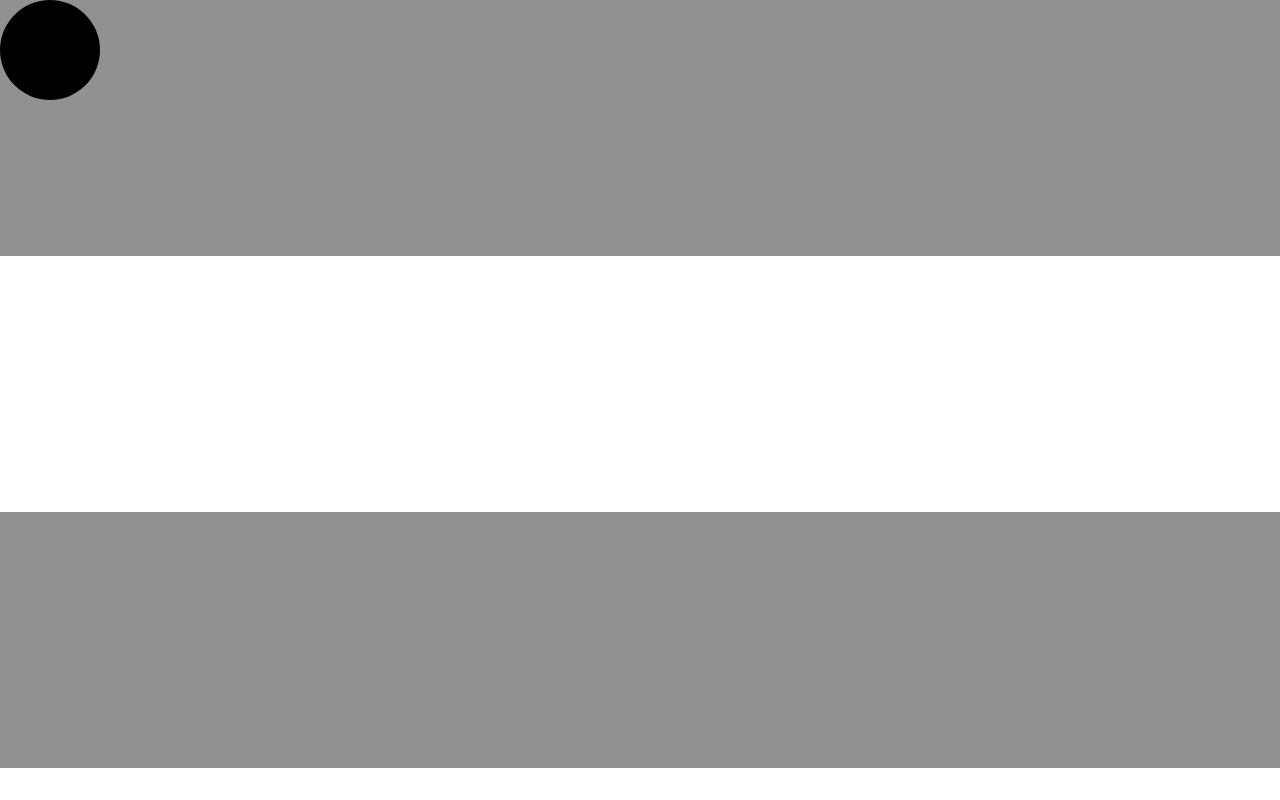
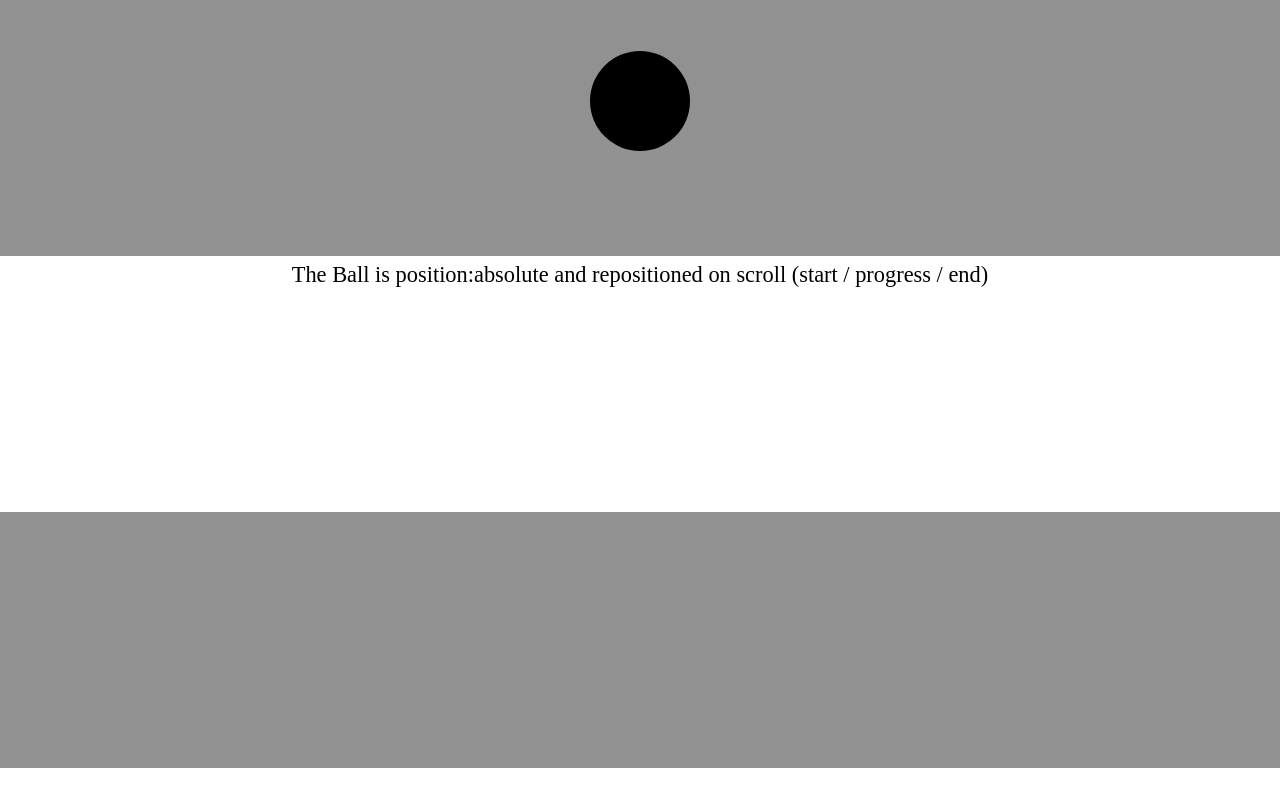
Before and after one commit to soenkekluth/fastscroll, a website with bundled scripts: page demo/index.html in a window 1280 px wide. Shown: the top 800 px of the page. Built offline with nearby package versions, Linux system fonts and the light colour scheme.

Commit message:
demo update

```diff
--- a/demo/index.html
+++ b/demo/index.html
@@ -10,6 +10,7 @@
 </head>
 
 <body>
+  <p class="message">The Ball is position:absolute and repositioned on scroll (start / progress / end)</p>
   <div class="follower"></div>
   <div id="boxContainer"></div>
   <script src="../dist/fastscroll.js"></script>
--- a/demo/style.css
+++ b/demo/style.css
@@ -21,4 +21,17 @@ body {
   width:100px;
   height:100px;
   border-radius: 50px;
+  left: 50%;
+  margin-left: -50px;
+  margin-top: 4%;
 }
+
+
+.message {
+  font-size: 1.4em;
+  display: block;
+  width: 100%;
+  position: fixed;
+  text-align: center;
+  top: 30%;
+}
```
